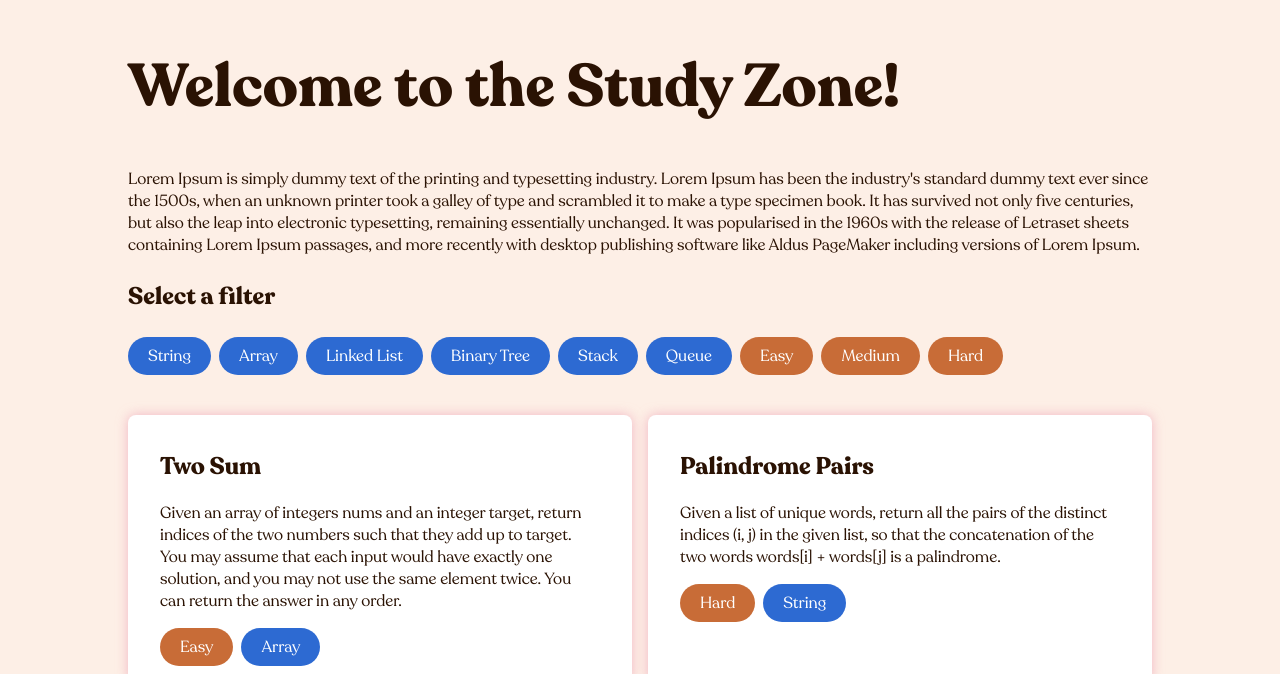
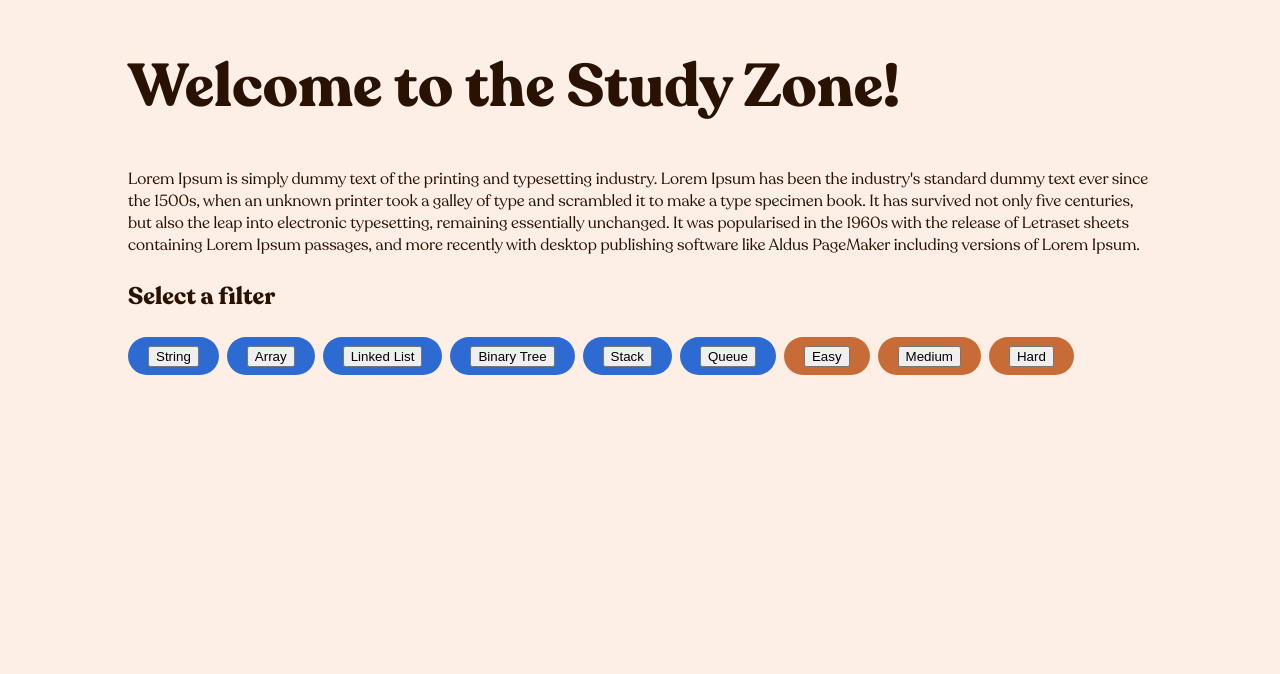
Before and after one commit to isabelxklee/the-study-zone, a React (Create React App) app: page / in a window 1280 px wide. Shown: the part 122-796 px from the top of the page. Built offline with nearby package versions, Linux system fonts and the light colour scheme.

Commit message:
added filter logic

```diff
--- a/src/components/Filter.jsx
+++ b/src/components/Filter.jsx
@@ -2,20 +2,26 @@ import React from "react";
 import * as Global from "../styles";
 import { categories, difficultyLevels } from "../data";
 
-const Filter = () => {
+const Filter = ({ selectedTag, setSelectedTag }) => {
+  // console.log(selectedTag);
+
   return (
     <div>
       <Global.H3>Select a filter</Global.H3>
       <Global.TagsContainer>
         {categories
           ? categories.map((category) => (
-              <Global.Tag key={category}>{category}</Global.Tag>
+              <Global.Tag key={category}>
+                <button onClick={() => setSelectedTag(category)}>
+                  {category}
+                </button>
+              </Global.Tag>
             ))
           : false}
         {difficultyLevels
           ? difficultyLevels.map((level) => (
               <Global.Tag primary key={level}>
-                {level}
+                <button onClick={() => setSelectedTag(level)}>{level}</button>
               </Global.Tag>
             ))
           : false}
--- a/src/pages/Home/index.jsx
+++ b/src/pages/Home/index.jsx
@@ -1,4 +1,4 @@
-import React from "react";
+import React, { useState } from "react";
 import { data } from "../../data";
 import Card from "../../components/Card";
 import Loading from "../../components/Loading";
@@ -7,6 +7,12 @@ import { CardsContainer } from "../../components/component-styles";
 import * as Global from "../../styles";
 
 const Home = () => {
+  const [selectedTag, setSelectedTag] = useState(null);
+
+  const filteredData = data.filter(
+    (algo) => algo.category === selectedTag || algo.difficulty === selectedTag
+  );
+
   return (
     <Global.Wrapper>
       <Global.H1>Welcome to the Study Zone!</Global.H1>
@@ -22,11 +28,11 @@ const Home = () => {
         of Lorem Ipsum.
       </Global.P>
 
-      <Filter />
+      <Filter selectedTag={selectedTag} setSelectedTag={setSelectedTag} />
 
       {data ? (
         <CardsContainer>
-          {data.map((algo) => (
+          {filteredData.map((algo) => (
             <Card key={algo.id} algo={algo} />
           ))}
         </CardsContainer>
```
